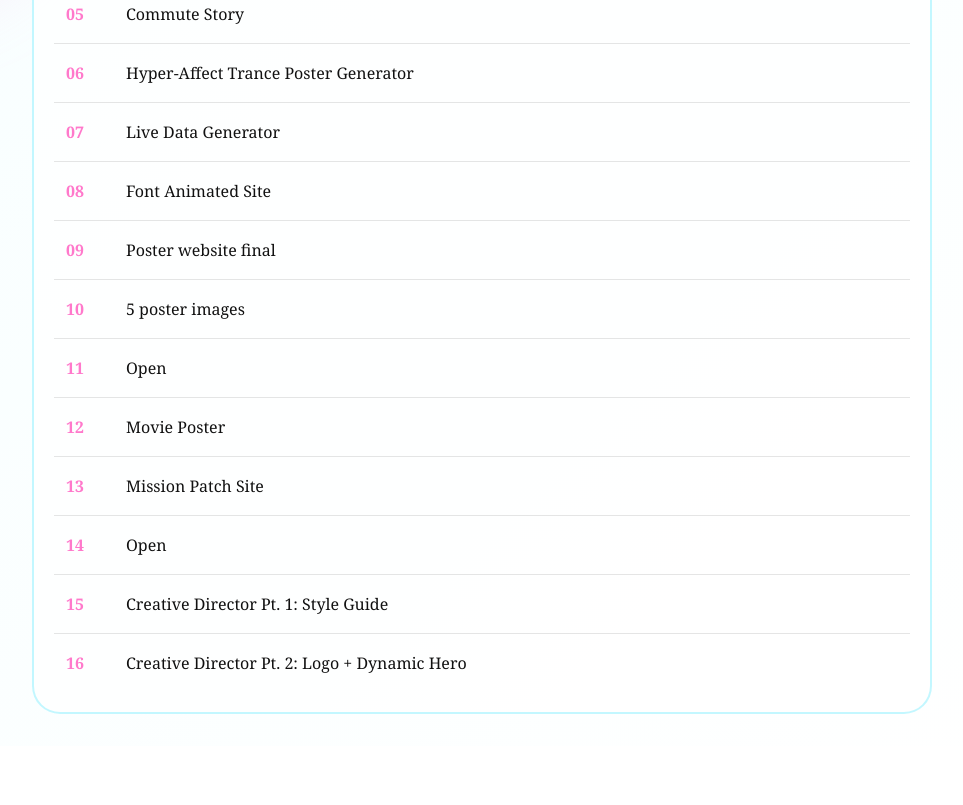
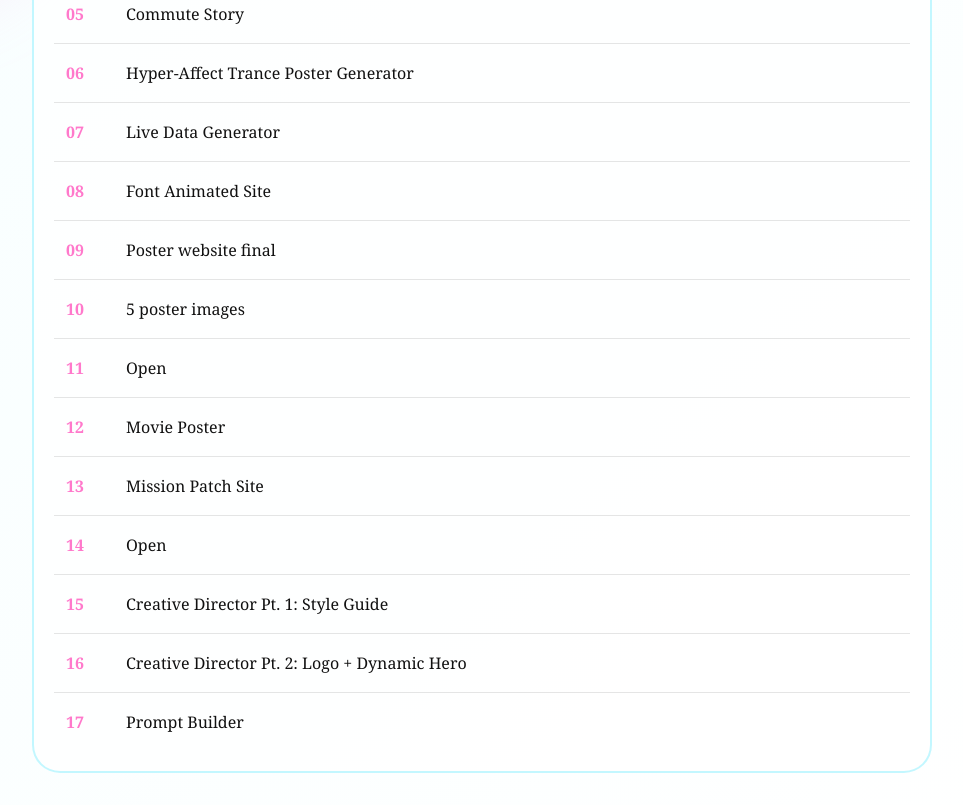
Before and after one commit to averymalbon/AIFD, a plain HTML site: page index.html in a window 1280 px wide. Shown: the part 899-1704 px from the top of the page, without its empty margins (158-1121 px from the left). Before the commit the page ends 1645 px from the top, so only its background shows below. Drawn offline with Linux system fonts and the light colour scheme.

Commit message:
Add Prompt Builder link and fix HTML structure

```diff
--- a/index.html
+++ b/index.html
@@ -184,6 +184,7 @@
       <a class="row" href="#"><span class="num">14</span><span>Open</span></a>
       <a class="row" href="smile_site_the_essence_of_denim.html"><span class="num">15</span><span>Creative Director Pt. 1: Style Guide</span></a>
       <a class="row" href="creative_director_pt_2_hero.html"><span class="num">16</span><span>Creative Director Pt. 2: Logo + Dynamic Hero</span></a>
+      <a class="row" href="diesel_90s_nyc_denim_prompt_builder.html"><span class="num">17</span><span>Prompt Builder</span></a>
     </div>
   </div>
 
```
